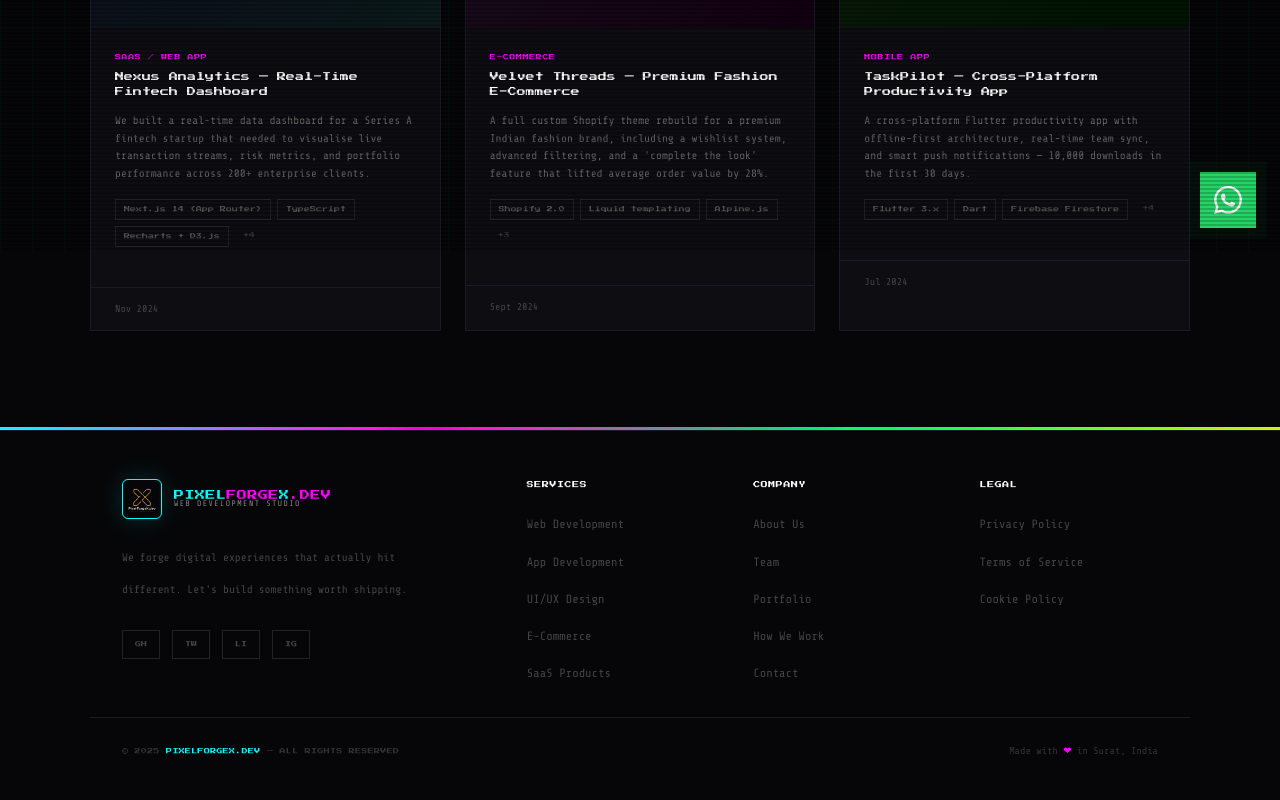
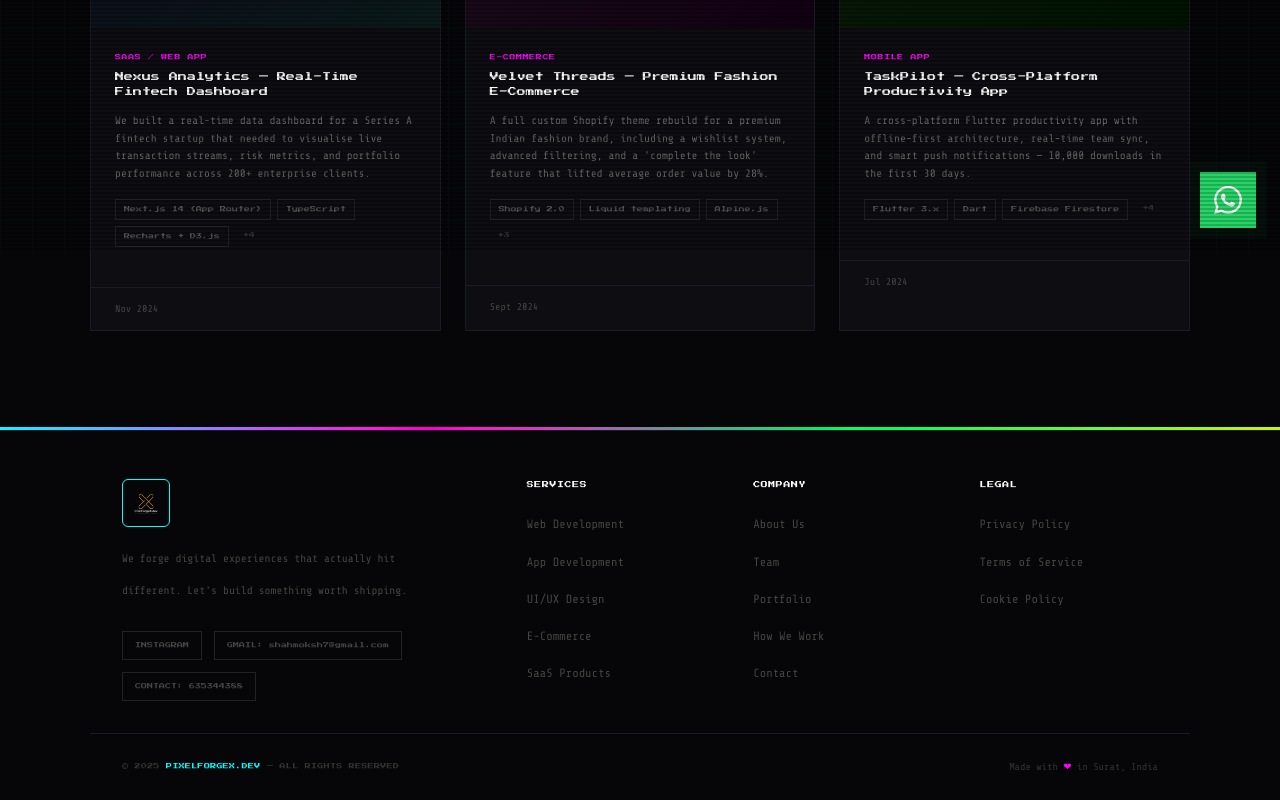
Before and after one commit to MOKSH2425/pixelforgex, a Next.js app: page /work in a window 1280 px wide. Shown: the part 548-1348 px from the top of the page. Built offline with nearby package versions, Linux system fonts and the light colour scheme.

Commit message:
Finalize logo and navbar sizing

```diff
--- a/components/layout/Footer.tsx
+++ b/components/layout/Footer.tsx
@@ -3,10 +3,9 @@ import { FOOTER_COLUMNS, SITE } from "@/lib/data";
 import Logo from "@/components/ui/Logo";
 
 const SOCIALS = [
-  { label: "GH", href: "#" },
-  { label: "TW", href: "#" },
-  { label: "LI", href: "#" },
-  { label: "IG", href: "#" },
+  { label: "INSTAGRAM", href: "#" },
+  { label: "GMAIL: shahmoksh7@gmail.com", href: "#" },
+  { label: "CONTACT: 635344388", href: "#" },
 ];
 
 export default function Footer() {
@@ -17,7 +16,7 @@ export default function Footer() {
         {/* Brand */}
         <div>
           <div className="mb-4">
-            <Logo className="!text-[#00FFFF]" />
+            <Logo />
           </div>
           <p className="text-[11px] text-[#444] leading-8 mb-6 max-w-xs">
             {SITE.tagline} Let&apos;s build something worth shipping.
--- a/components/layout/Navbar.tsx
+++ b/components/layout/Navbar.tsx
@@ -6,7 +6,7 @@ import Logo from "@/components/ui/Logo";
 
 export default function Navbar() {
   return (
-    <nav className="fixed top-0 left-0 right-0 z-[1000] flex items-center justify-between px-10 h-14 border-b border-[#1A1A28]"
+    <nav className="fixed top-0 left-0 right-0 z-[1000] flex items-center justify-between px-10 h-16 border-b border-[#1A1A28]"
          style={{ background: "rgba(6,6,8,0.92)", backdropFilter: "blur(12px)" }}>
 
       {/* Logo */}
--- a/components/sections/Team.tsx
+++ b/components/sections/Team.tsx
@@ -1,9 +1,9 @@
-import Link                        from "next/link";
-import FadeUp                      from "@/components/ui/FadeUp";
+import Link from "next/link";
+import FadeUp from "@/components/ui/FadeUp";
 import { StaggerGrid, StaggerItem } from "@/components/ui/StaggerGrid";
-import SectionHeader               from "@/components/ui/SectionHeader";
-import PixelAvatar                 from "@/components/ui/PixelAvatar";
-import { TEAM }                    from "@/lib/data";
+import SectionHeader from "@/components/ui/SectionHeader";
+import PixelAvatar from "@/components/ui/PixelAvatar";
+import { TEAM } from "@/lib/data";
 
 export default function Team() {
   return (
@@ -18,8 +18,7 @@ export default function Team() {
         </FadeUp>
 
         <StaggerGrid
-          className="grid gap-6"
-          style={{ gridTemplateColumns: "repeat(auto-fill, minmax(220px, 1fr))" }}
+          className="grid gap-6 grid-cols-1 sm:grid-cols-2 lg:grid-cols-3"
         >
           {TEAM.map((member) => (
             <StaggerItem key={member.name}>
--- a/components/ui/Logo.tsx
+++ b/components/ui/Logo.tsx
@@ -2,22 +2,14 @@ import Image from "next/image";
 
 export default function Logo({ className }: { className?: string }) {
   return (
-    <span className={`inline-flex items-center gap-3 ${className || ""}`}>
-      <div className="inline-flex items-center justify-center w-10 h-10 rounded-md bg-[#060608] border border-[#00FFFF] shadow-[0_0_25px_rgba(0,255,255,0.16)] overflow-hidden">
+    <div className={`inline-flex items-center justify-center w-12 h-12 rounded-md border border-[#00FFFF] overflow-hidden ${className || ""}`}>
       <Image
         src="/logo.png"
         alt="PIXELFORGEX.DEV Logo"
-          width={40}
-          height={40}
+        width={32}
+        height={32}
         className="object-contain"
       />
     </div>
-      <span className="flex flex-col leading-none">
-        <span className="font-pixel text-[10px] tracking-[0.05em] text-[#00FFFF]">
-          PIXEL<span className="text-[#FF00FF]">FORGE</span>X<span className="text-[#FF00FF]">.DEV</span>
-        </span>
-        <span className="text-[8px] uppercase tracking-[0.18em] text-[#888]">Web Development Studio</span>
-      </span>
-    </span>
   );
 }
--- a/lib/data.ts
+++ b/lib/data.ts
@@ -114,7 +114,7 @@ export const PROJECTS = [
 
 // ── PROCESS ───────────────────────────────────────────────────
 export const PROCESS_STEPS = [
-  { num: "01", title: "DISCOVERY", desc: "We dig into your goals, users, and competition. Deep brief. Clear scope. No guesswork." },
+  { num: "01", title: "REQUIREMENTS", desc: "We dig into your goals, users, and competition. Deep brief. Clear scope. No guesswork." },
   { num: "02", title: "DESIGN",    desc: "Wireframes to high-fidelity designs. Every screen signed off before we write a line of code." },
   { num: "03", title: "BUILD",     desc: "Sprints. Weekly demos. Real code, real feedback. You're in the loop the whole way." },
   { num: "04", title: "TEST",      desc: "Cross-device QA. Performance audits. We don't ship bugs — we ship confidence." },
@@ -144,13 +144,6 @@ export const TEAM = [
     avatarPalette: ["#00FF41", "#008822", "#004411", "#001100"],
     links: [{ label: "GH", href: "#" }, { label: "PH", href: "#" }, { label: "LI", href: "#" }],
   },
-  {
-    name: "GEMINI MASI",
-    role: "BACKEND / DEVOPS",
-    bio:  "Systems thinker. Builds APIs that don't fall over. Keeps infra lean, fast, and sleeping through 3am traffic spikes.",
-    avatarPalette: ["#FFE600", "#AA9900", "#554400", "#221100"],
-    links: [{ label: "GH", href: "#" }, { label: "LI", href: "#" }, { label: "TW", href: "#" }],
-  },
 ] as const;
 
 // ── WHY US ────────────────────────────────────────────────────
@@ -160,16 +153,18 @@ export const WHY_ITEMS = [
   { icon: "🔄", title: "TRANSPARENT PROCESS", desc: "Weekly updates. Shared Notion. You always know exactly where your money is going." },
   { icon: "🛡️", title: "POST-LAUNCH SUPPORT", desc: "30 days of free post-launch support on every project. We don't disappear after we ship." },
   { icon: "📐", title: "PIXEL PERFECT",        desc: "We sweat the details. Every margin, every animation, every interaction — dialled in." },
-  { icon: "🌐", title: "GLOBAL CLIENTS",       desc: "Clients across India, UAE, UK, and the US. Different timezones, same high standards." },
+  { icon: "🔐", title: "SECURITY MINDED",       desc: "Security isn’t optional.Best practices baked in to keep your product and users safe." },
+  { icon: "🎯", title: "CONVERSION DRIVEN",        desc: "Design that actually converts.Every section, CTA, and flow is crafted to turn visitors into users." },
+  { icon: "🧩", title: "MODULAR ARCHITECTURE",       desc: "Flexible, reusable, future-ready.We build systems that are easy to scale, update, and expand anytime." },
 ] as const;
 
 // ── TESTIMONIALS ──────────────────────────────────────────────
 export const TESTIMONIALS = [
-  { quote: "Literally the best dev team I've worked with. They delivered ahead of schedule and the product looked even better than the designs.", name: "ADITYA KAPOOR",  company: "CEO, Nexus Fintech",     initials: "AK" },
-  { quote: "PIXELFORGEX took our ugly old site and turned it into something we're genuinely proud to show investors. Revenue is up 30% since launch.", name: "SARAH LEWIS",   company: "Founder, Velvet Threads", initials: "SL" },
-  { quote: "Clear communication, great code quality, and zero drama. That's rare. We've hired them for three projects and will keep coming back.", name: "RAHUL MISHRA",  company: "CTO, Bookify Pro",        initials: "RM" },
-  { quote: "They built our entire app in 6 weeks. The code is clean, documented, and our in-house team could pick it up immediately. 10/10.",       name: "MIKE JOHNSON",  company: "Product Lead, TaskPilot", initials: "MJ" },
-  { quote: "The UI they designed feels premium without being pretentious. Our clients compliment the website more than they compliment our actual product.", name: "NEHA PATEL", company: "Director, Orbit Studio",  initials: "NP" },
+  { quote: "Literally the best dev team I've worked with. They delivered ahead of schedule and the product looked even better than the designs.", name: "DEV MAHIDA",  company: "STU, CKP",     initials: "DV" },
+  { quote: "PIXELFORGEX took our ugly old site and turned it into something we're genuinely proud to show investors. Revenue is up 30% since launch.", name: "PRATHAM SHAH",   company: "Founder, PSEDITS", initials: "PS" },
+  { quote: "Clear communication, great code quality, and zero drama. That's rare. We've hired them for three projects and will keep coming back.", name: "MITHILA PAREKH",  company: "FACULTY, CKP COLLEGE", initials: "MP" },
+  { quote: "They built our entire app in 6 weeks. The code is clean, documented, and our in-house team could pick it up immediately. 10/10.", name: "DARSH MOHILE", company: "STU, CKP", initials: "DM" },
+  { quote: "The UI they designed feels premium without being pretentious. Our clients compliment the website more than they compliment our actual product.", name: "KRSHI PATEL", company: "TEAM LEAD, SMARTMED",  initials: "KP" },
 ] as const;
 
 // ── TICKER ────────────────────────────────────────────────────
```
Lines whose indentation alone changed are shown as unchanged.
